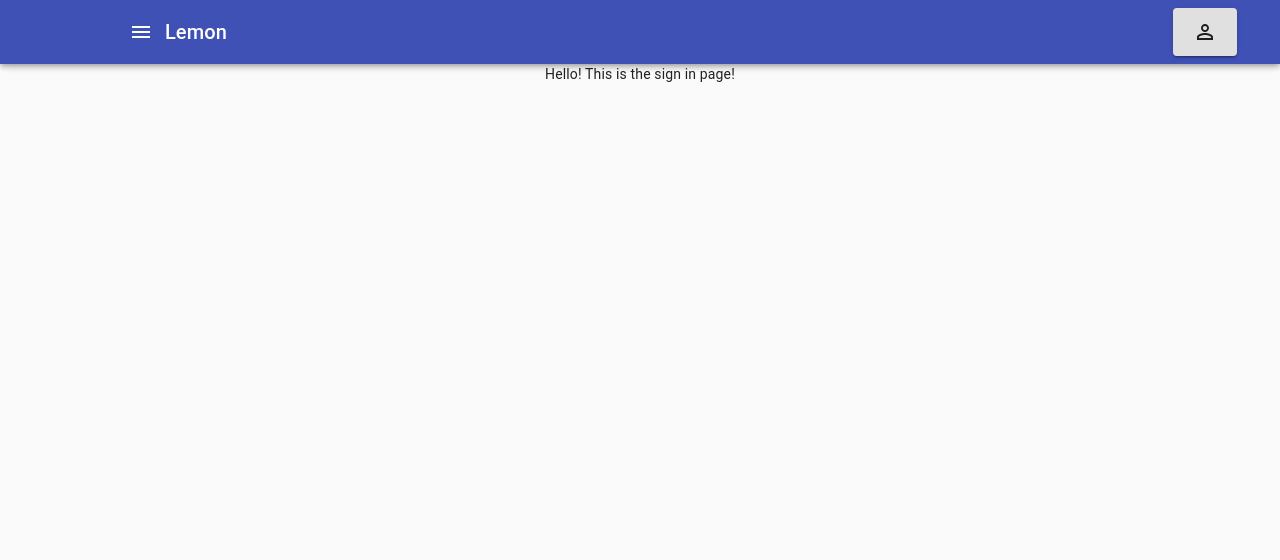
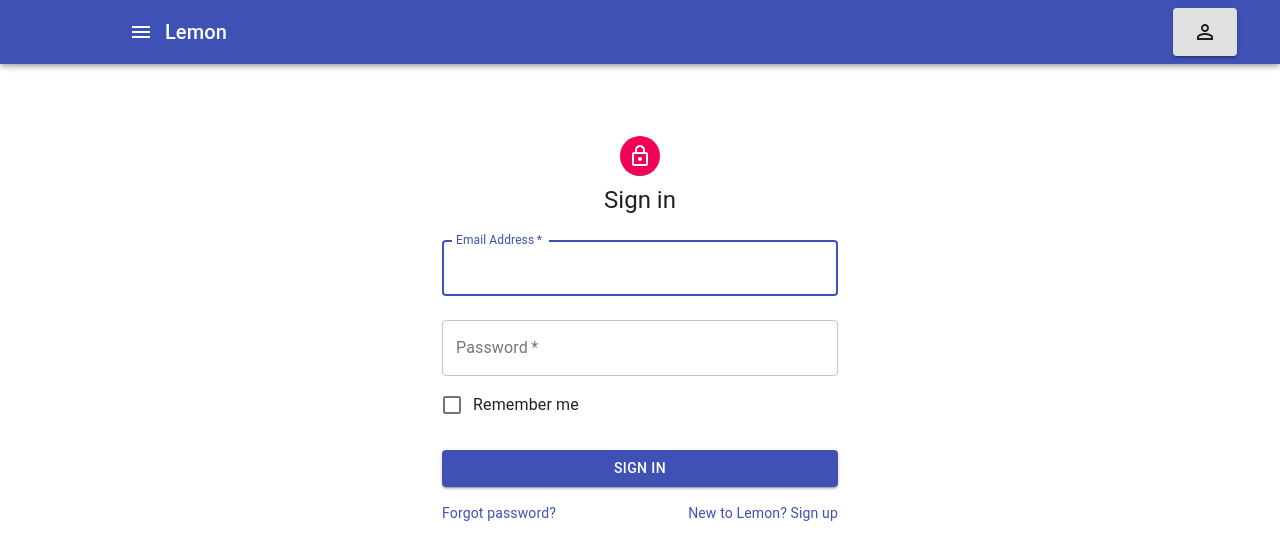
Before and after one commit to samjhawkins/lemon, a React app: page /signIn in a window 1280 px wide. Shown: the top 560 px of the page. Built offline with nearby package versions, Linux system fonts and the light colour scheme; the HTML template or start-up script is replaced by a standard one.

Commit message:
develop - add signin page

```diff
--- a/src/App.jsx
+++ b/src/App.jsx
@@ -6,7 +6,7 @@ import renderRoutes from './routes/renderRoutes'
 
 export default class App extends Component {
     render() {
-        const auth = true;
+        const auth = false;
         return (
             <Router>
                 <Grid
--- /dev/null
+++ b/src/components/Account/PasswordReset/PasswordReset.jsx
@@ -0,0 +1,13 @@
+import React, {Component} from 'react';
+
+export default class PasswordReset extends Component {
+    constructor(props) {
+        super(props);
+    }
+
+    render() {
+        return (
+            <div>PasswordReset</div>
+        )
+    }
+}
--- a/src/components/Account/SignIn/SignIn.jsx
+++ b/src/components/Account/SignIn/SignIn.jsx
@@ -1,109 +1,106 @@
 import React, {Component} from 'react';
-// import {
-//     Link,
-//     Grid,
-//     Typography,
-//     Container,
-//     Checkbox,
-//     FormControlLabel,
-//     TextField,
-//     Avatar,
-//     Button
-// } from '@material-ui/core';
-// import LockOutlinedIcon from '@material-ui/icons/LockOutlined';
-// import {makeStyles} from '@material-ui/core/styles';
-//
-// const useStyles = makeStyles(theme => ({
-//     '@global': {
-//         body: {
-//             backgroundColor: theme.palette.common.white,
-//         },
-//     },
-//     paper: {
-//         marginTop: theme.spacing(8),
-//         display: 'flex',
-//         flexDirection: 'column',
-//         alignItems: 'center',
-//     },
-//     avatar: {
-//         margin: theme.spacing(1),
-//         backgroundColor: theme.palette.secondary.main,
-//     },
-//     form: {
-//         width: '100%', // Fix IE 11 issue.
-//         marginTop: theme.spacing(1),
-//     },
-//     submit: {
-//         margin: theme.spacing(3, 0, 2),
-//     },
-// }));
-//
-// export default class SignIn extends Component {
-//     render() {
-//         const classes = useStyles();
-//
-//         return (
-//             <Container component="main" maxWidth="xs">
-//                 <div className={classes.paper}>
-//                     <Avatar className={classes.avatar}>
-//                         <LockOutlinedIcon/>
-//                     </Avatar>
-//                     <Typography component="h1" variant="h5">
-//                         Sign in
-//                     </Typography>
-//                     <form className={classes.form} noValidate>
-//                         <TextField
-//                             variant="outlined"
-//                             margin="normal"
-//                             required
-//                             fullWidth
-//                             id="email"
-//                             label="Email Address"
-//                             name="email"
-//                             autoComplete="email"
-//                             autoFocus
-//                         />
-//                         <TextField
-//                             variant="outlined"
-//                             margin="normal"
-//                             required
-//                             fullWidth
-//                             name="password"
-//                             label="Password"
-//                             type="password"
-//                             id="password"
-//                             autoComplete="current-password"
-//                         />
-//                         <FormControlLabel
-//                             control={<Checkbox value="remember" color="primary"/>}
-//                             label="Remember me"
-//                         />
-//                         <Button
-//                             type="submit"
-//                             fullWidth
-//                             variant="contained"
-//                             color="primary"
-//                             className={classes.submit}
-//                         >
-//                             Sign In
-//                         </Button>
-//                         <Grid container>
-//                             <Grid item xs>
-//                                 <Link href="#" variant="body2">
-//                                     Forgot password?
-//                                 </Link>
-//                             </Grid>
-//                             <Grid item>
-//                                 <Link href="#" variant="body2">
-//                                     {"Don't have an account? Sign Up"}
-//                                 </Link>
-//                             </Grid>
-//                         </Grid>
-//                     </form>
-//                 </div>
-//             </Container>
-//         )
-//     }
-// };
-const SignIn = props => <div>Hello! This is the sign in page!</div>;
+import {
+    Link,
+    Grid,
+    Typography,
+    Container,
+    Checkbox,
+    FormControlLabel,
+    TextField,
+    Avatar,
+    Button
+} from '@material-ui/core';
+import LockOutlinedIcon from '@material-ui/icons/LockOutlined';
+import {makeStyles} from '@material-ui/core/styles';
+
+const useStyles = makeStyles(theme => ({
+    '@global': {
+        body: {
+            backgroundColor: theme.palette.common.white,
+        },
+    },
+    paper: {
+        marginTop: theme.spacing(8),
+        display: 'flex',
+        flexDirection: 'column',
+        alignItems: 'center',
+    },
+    avatar: {
+        margin: theme.spacing(1),
+        backgroundColor: theme.palette.secondary.main,
+    },
+    form: {
+        width: '100%',
+        marginTop: theme.spacing(1),
+    },
+    submit: {
+        margin: theme.spacing(3, 0, 2),
+    },
+}));
+
+const SignIn = props => {
+    const classes = useStyles();
+    return (
+        <Container component="main" maxWidth="xs">
+            <div className={classes.paper}>
+                <Avatar className={classes.avatar}>
+                    <LockOutlinedIcon/>
+                </Avatar>
+                <Typography component="h1" variant="h5">
+                    Sign in
+                </Typography>
+                <form className={classes.form} noValidate>
+                    <TextField
+                        variant="outlined"
+                        margin="normal"
+                        required
+                        fullWidth
+                        id="email"
+                        label="Email Address"
+                        name="email"
+                        autoComplete="email"
+                        autoFocus
+                    />
+                    <TextField
+                        variant="outlined"
+                        margin="normal"
+                        required
+                        fullWidth
+                        name="password"
+                        label="Password"
+                        type="password"
+                        id="password"
+                        autoComplete="current-password"
+                    />
+                    <FormControlLabel
+                        control={<Checkbox value="remember" color="primary"/>}
+                        label="Remember me"
+                    />
+                    <Button
+                        type="submit"
+                        fullWidth
+                        variant="contained"
+                        color="primary"
+                        className={classes.submit}
+                    >
+                        Sign In
+                    </Button>
+                    <Grid container>
+                        <Grid item xs>
+                            <Link href="/passwordReset" variant="body2">
+                                Forgot password?
+                            </Link>
+                        </Grid>
+                        <Grid item>
+                            <Link href="/register" variant="body2">
+                                New to Lemon? Sign up
+                            </Link>
+                        </Grid>
+                    </Grid>
+                </form>
+            </div>
+        </Container>
+    );
+};
+
 export default SignIn;
--- a/src/components/Home/Home.jsx
+++ b/src/components/Home/Home.jsx
@@ -5,7 +5,7 @@ import {Container} from "@material-ui/core/index";
 export default class Home extends Component {
     render() {
         return (
-            <Container maxWidth={"lg"}>
+            <Container component="main" maxWidth="md">
                 <WelcomeCard/>
             </Container>
         )
--- a/src/routes/routes.config.js
+++ b/src/routes/routes.config.js
@@ -1,4 +1,5 @@
 import SignIn from "../components/Account/SignIn/SignIn";
+import PasswordReset from "../components/Account/PasswordReset/PasswordReset";
 import Register from "../components/Account/Register/Register";
 import Home from "../components/Home/Home";
 import About from "../components/About";
@@ -30,6 +31,10 @@ export const unAuthRoutesConfig = [{
     exact: true,
     component: Register
 }, {
+    path: "/passwordReset",
+    exact: true,
+    component: PasswordReset
+}, {
     path: "/(signIn)?",
     exact: true,
     component: SignIn
```
